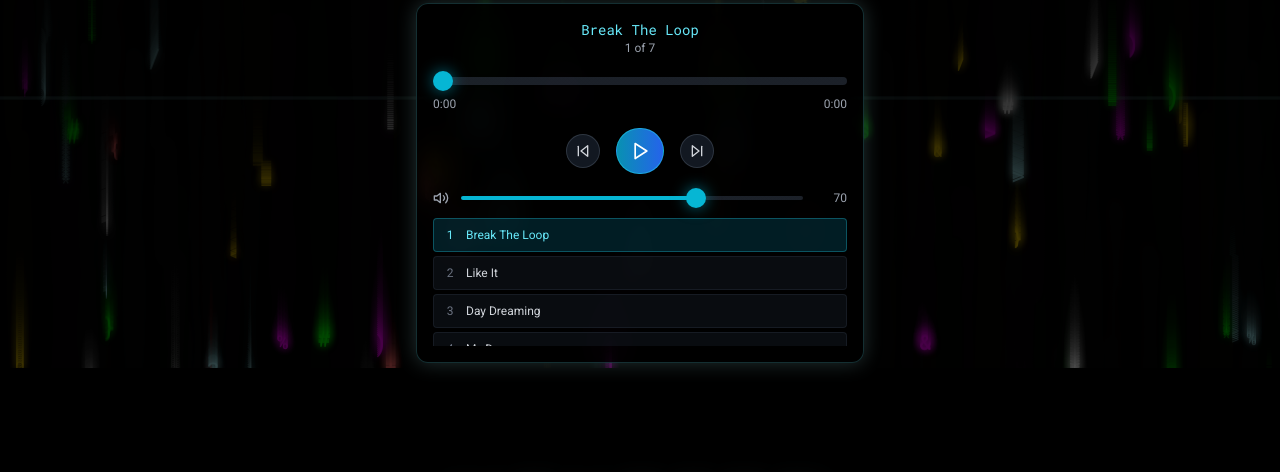
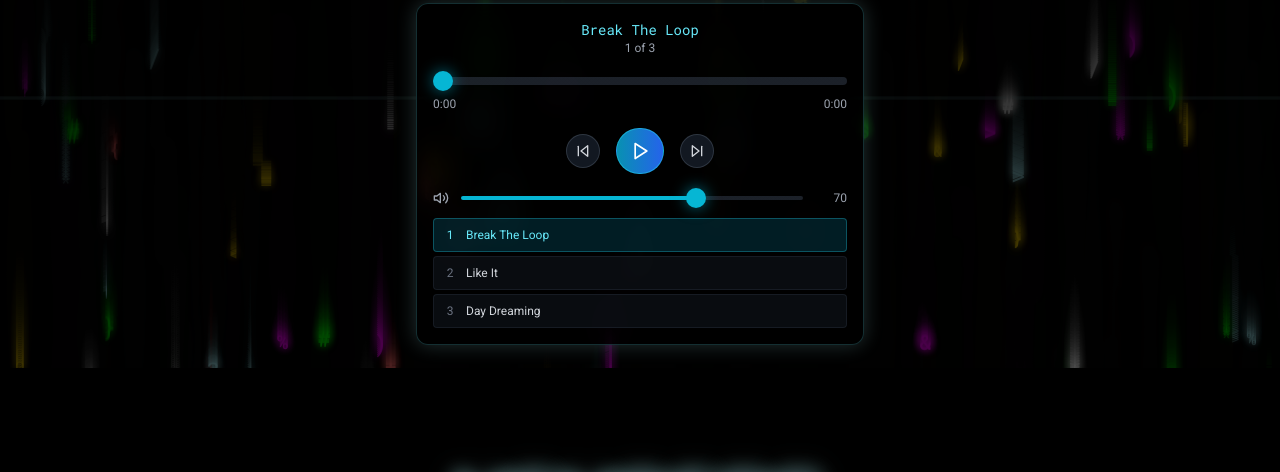
Before and after one commit to juicyrizz/syntaxerrorsource, a React (Vite) app: page / in a window 1280 px wide. Shown: the part 432-904 px from the top of the page. Built offline with nearby package versions, Linux system fonts and the light colour scheme; no server answers.

Commit message:
Fix music player file paths

```diff
--- a/src/components/SimpleMusicPlayer.tsx
+++ b/src/components/SimpleMusicPlayer.tsx
@@ -4,31 +4,15 @@ import { Play, Pause, Volume2, VolumeX, SkipBack, SkipForward } from 'lucide-rea
 const musicTracks = [
   {
     title: "Break The Loop",
-    src: "/music/1096 Gang ft. @trvmata7292 - BREAK THE LOOP (Official Music Video) prod. by Asiaboi x Guddisc [MvuDoBGTy6g].mp3"
+    src: "/music/break-the-loop.mp3"
   },
   {
     title: "Like It",
-    src: "/music/14K SOJA - Like It (Booty Music Remix) [dJyw6Q3SADs].mp3"
+    src: "/music/like-it.mp3"
   },
   {
     title: "Day Dreaming",
-    src: "/music/Day Dreaming - Youngwise, Trvmata & Guddhist (Prod.By_ Macky Llaneta) [AThXIvwDe9I].mp3"
-  },
-  {
-    title: "My Day",
-    src: "/music/HELLMERRY - My Day (Official Music Video) [5v8CYpYAHT0].mp3"
-  },
-  {
-    title: "Para Sa Streets",
-    src: "/music/Hev Abi - Para Sa Streets (Official Lyric Video) (Prod. Noane) [75UGXuyoFII].mp3"
-  },
-  {
-    title: "Lynx",
-    src: "/music/Lynx - Elohim [PLNVDKbeMRc].mp3"
-  },
-  {
-    title: "MAN IN THE MERROR",
-    src: "/music/WAIIAN - MAN IN THE MERROR (Official Lyric Video) [nrj9JlraMn0].mp3"
+    src: "/music/day-dreaming.mp3"
   }
 ];
 
```
